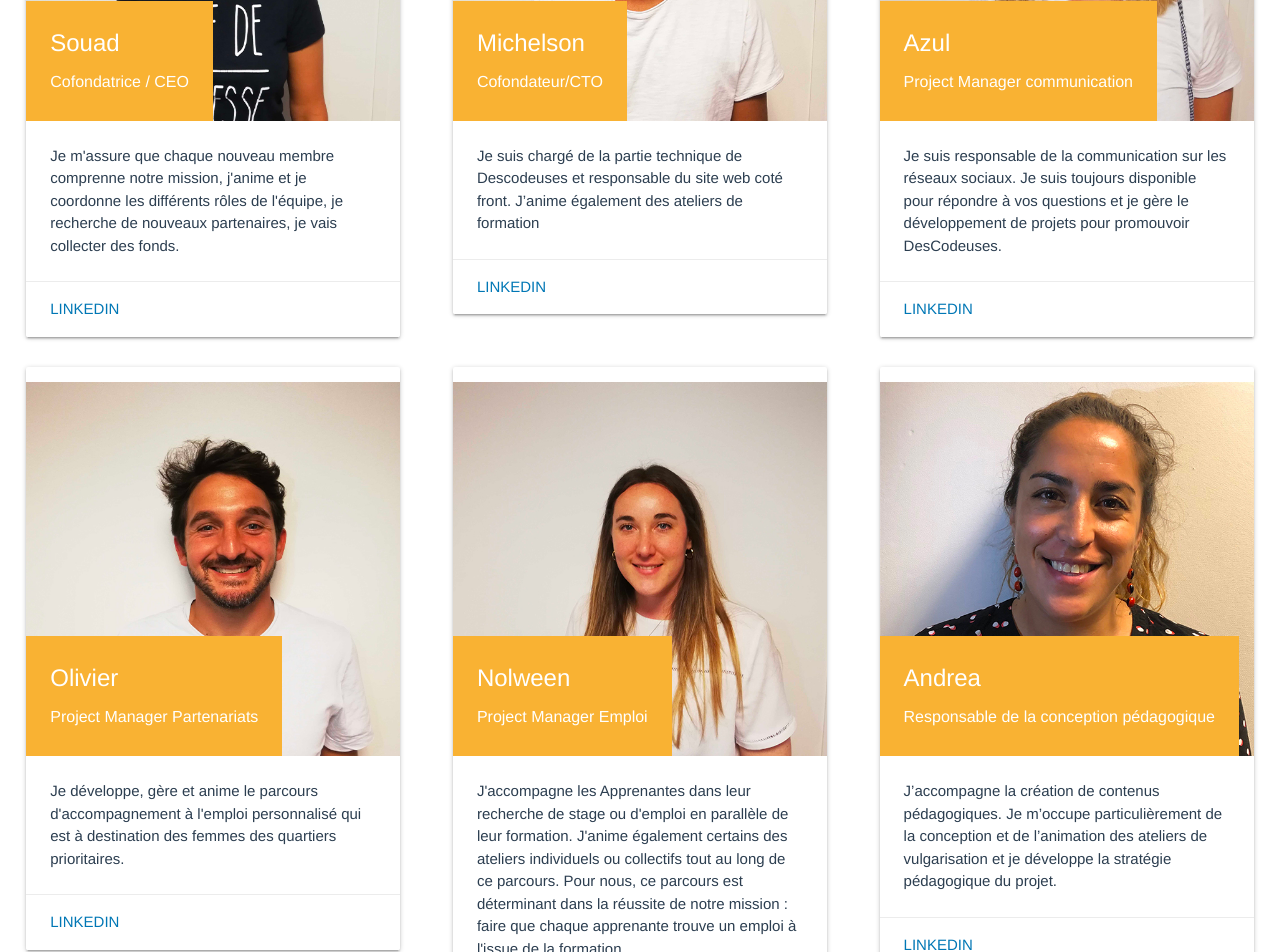
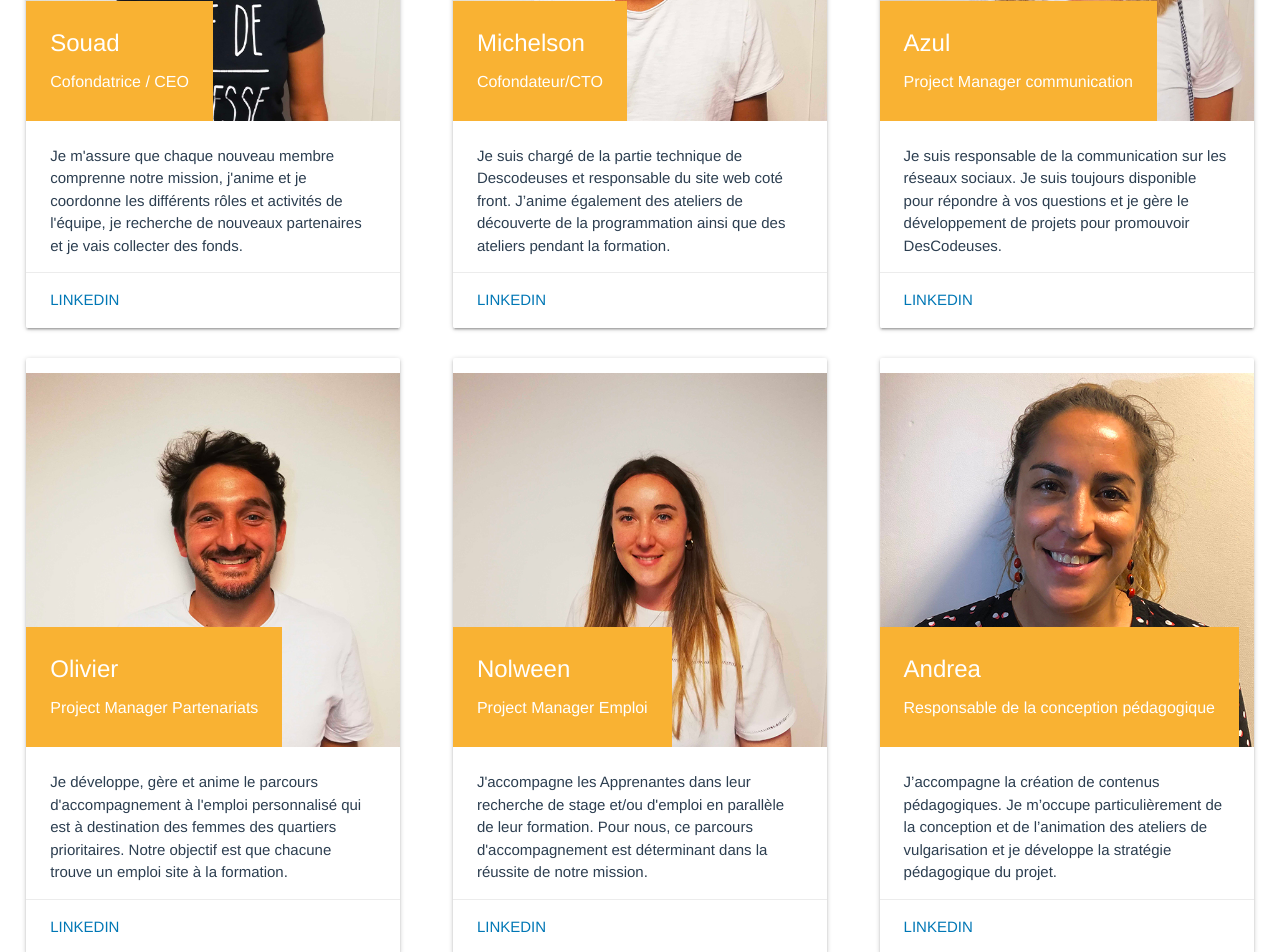
Before and after one commit to descodeuses/site, a Vue app: page /association in a window 1280 px wide. Shown: the part 2580-3532 px from the top of the page. Built offline with nearby package versions, Linux system fonts and the light colour scheme; no server answers.

Commit message:
Update association.vue

```diff
--- a/src/pages/association.vue
+++ b/src/pages/association.vue
@@ -77,7 +77,7 @@ export default {
                     </div>
                     <div class="card-content">
                         <i class="fab fa-500px"></i>
-                        <p>Je m'assure que chaque nouveau membre comprenne notre mission, j'anime et je coordonne les différents rôles de l'équipe, je recherche de nouveaux partenaires, je vais collecter des fonds.</p>
+                        <p>Je m'assure que chaque nouveau membre comprenne notre mission, j'anime et je coordonne les différents rôles et activités de l'équipe, je recherche de nouveaux partenaires et je vais collecter des fonds.</p>
                     </div>
                     <div class="card-action">
                         <a href="https://www.linkedin.com/in/souad-boutegrabet--8772818a" target="_blank">linkedin</a>
@@ -93,7 +93,7 @@ export default {
                         </p>
                     </div>
                     <div class="card-content">
-                        <p>Je suis chargé de la partie technique de Descodeuses et responsable du site web coté front.  J’anime également  des ateliers de formation</p>
+                        <p>Je suis chargé de la partie technique de Descodeuses et responsable du site web coté front. J’anime également des ateliers de découverte de la programmation ainsi que des ateliers pendant la formation.</p>
                     </div>
                     <div class="card-action">
                         <a href="https://www.linkedin.com/in/michelsonhns/" target="_blank">linkedin</a>
@@ -108,7 +108,7 @@ export default {
                         <span>Project Manager communication</span></p>
                     </div>
                     <div class="card-content">
-                        <p>Je suis responsable de la communication sur les réseaux sociaux. Je suis toujours disponible  pour répondre à vos questions et je gère le développement de projets pour promouvoir DesCodeuses.</p>
+                        <p>Je suis responsable de la communication sur les réseaux sociaux. Je suis toujours disponible pour répondre à vos questions et je gère le développement de projets pour promouvoir DesCodeuses.</p>
                     </div>
                     <div class="card-action">
                         <a href="https://www.linkedin.com/in/azul-stengel-5a2107133/" target="_blank">linkedin</a>
@@ -123,7 +123,7 @@ export default {
                         <span>Project Manager Partenariats</span></p>
                     </div>
                     <div class="card-content">
-                        <p>Je développe, gère et anime le parcours d'accompagnement à l'emploi personnalisé qui est à destination des femmes des quartiers prioritaires.</p>
+                        <p>Je développe, gère et anime le parcours d'accompagnement à l'emploi personnalisé qui est à destination des femmes des quartiers prioritaires. Notre objectif est que chacune trouve un emploi site à la formation.</p>
                     </div>
                     <div class="card-action">
                         <a href="https://www.linkedin.com/in/olivier-acampora-878793ba" target="_blank">linkedin</a>
@@ -138,7 +138,7 @@ export default {
                         <span>Project Manager Emploi</span></p>
                     </div>
                     <div class="card-content">
-                        <p>J'accompagne les Apprenantes dans leur recherche de stage ou d'emploi en parallèle de leur formation. J'anime également certains des ateliers individuels ou collectifs tout au long de ce parcours. Pour nous, ce parcours est déterminant dans la réussite de notre mission : faire que chaque apprenante trouve un emploi à l'issue de la formation</p>
+                        <p>J'accompagne les Apprenantes dans leur recherche de stage et/ou d'emploi en parallèle de leur formation. Pour nous, ce parcours d'accompagnement est déterminant dans la réussite de notre mission.</p>
                     </div>
                     <div class="card-action">
                         <a href="https://www.linkedin.com/in/nolwenn-cariou-b9501256" target="_blank">linkedin</a>
@@ -207,7 +207,9 @@ font-size: 16px
     padding: 16px;
     color: #FFF
 }
-
+.card-content {
+    padding-bottom: 1em;
+}
 .content {
     padding: 16px
 }
```
